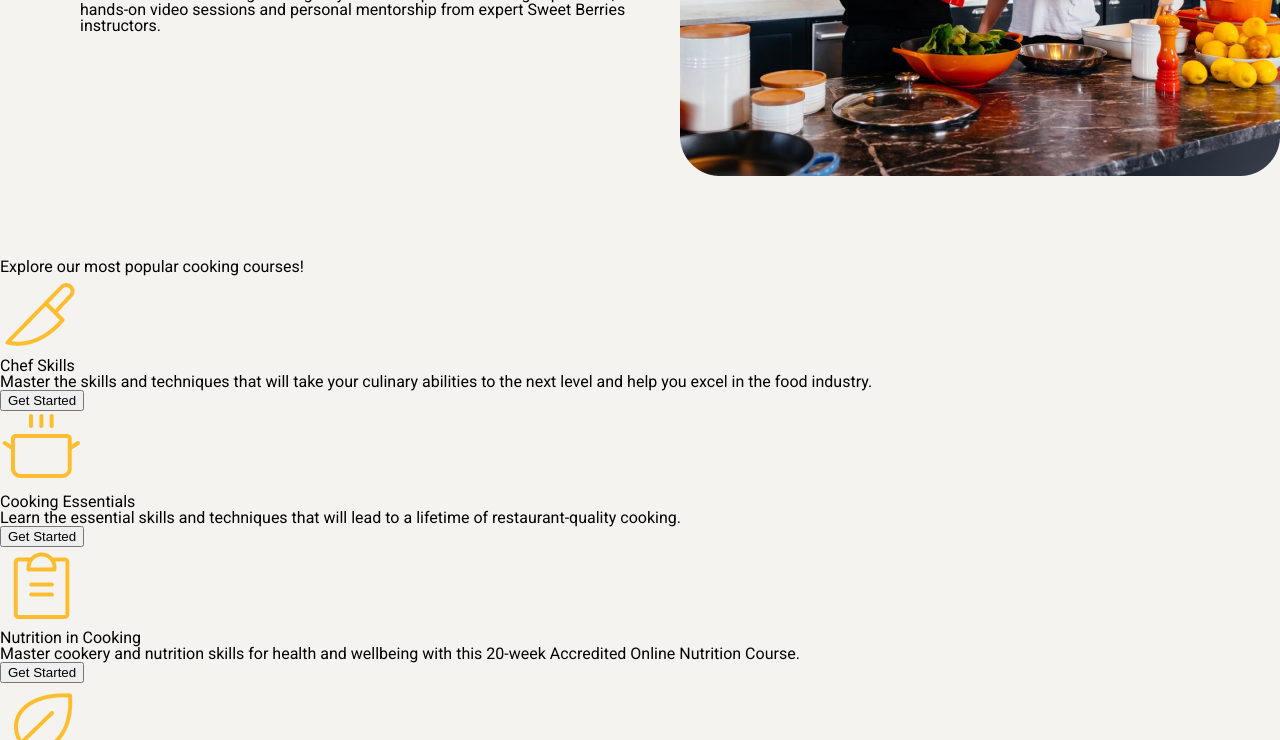
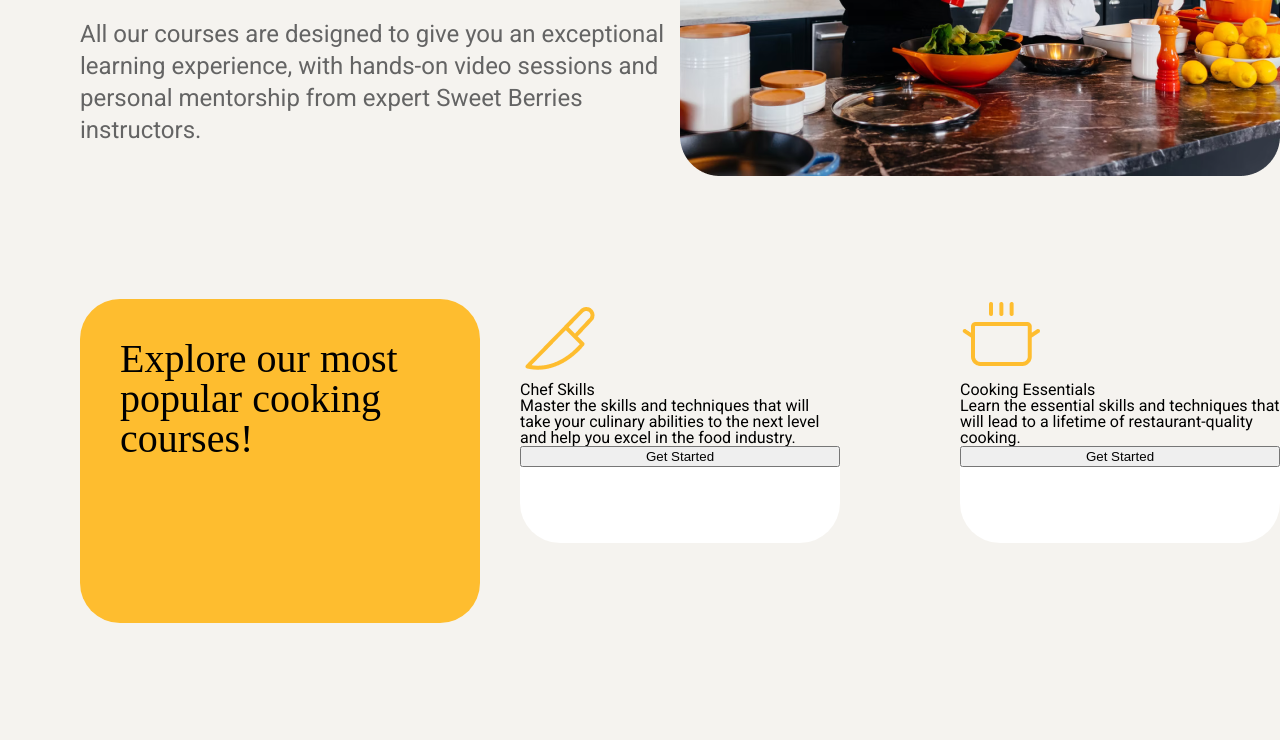
Before and after one commit to disciplinedfox/Sweet-Berries-Site, a plain HTML site: page index.html in a window 1280 px wide. Shown: the part 407-1147 px from the top of the page. Drawn offline with Linux system fonts and the light colour scheme.

Commit message:
created content boxes with grid layout.

```diff
--- a/index.html
+++ b/index.html
@@ -11,6 +11,7 @@
     <title>Sweet Berries</title>
 </head>
 <body>
+    <!------------------------------Menu/Nav---------------------------------------->
     <div class="menu">
         <nav>
             <a>Courses</a>
@@ -34,6 +35,8 @@
            <img class="header-img" src="assets/main image.png">
         </div>
     </div>
+
+<!------------------------------Content---------------------------------------->
     <div class="content">
         <div class="content-box banner">
             Explore our most popular cooking courses!
@@ -70,8 +73,10 @@
         </div>
 
     </div>
+
+<!----------------------------Footer--------------------------------------->
 <footer>
-        <img class="logo" src="" alt="">
+        <img class="logo" src="assets/Logo (1).png" alt="">
 </footer>
 </body>
 </html>
--- a/styles.css
+++ b/styles.css
@@ -109,3 +109,41 @@ border-spacing: 0;
     align-items: start;
     padding-right:40px;
 }
+
+.subtext {
+    font-size: 24px;
+    line-height: 32px;
+    font-weight: 100px;
+    color: var(--text-secondary);
+    margin-top: 32px;
+}
+
+.content {
+    display: grid;
+    grid-template-columns: repeat(3, 400px);
+    margin: 40px;
+    grid-gap: 40px;
+    /* display: flex;
+    flex-wrap: wrap;
+    margin: 40px;
+    justify-content: center; */
+}
+
+.content-box {
+    width: 320px;
+    height: 244px;
+    border: 1px none;
+    background-color: var(--card);
+    border-radius: 40px;
+    margin: 40px;
+    display: flex;
+    flex-direction: column;
+}
+
+.banner {
+    background-color: var(--accent);
+    font-size: 40px;
+    font-family: roboto normal serif;
+    font-weight: lighter;
+    padding: 40px;
+}
```
Also changed, not shown: 1 other file.
